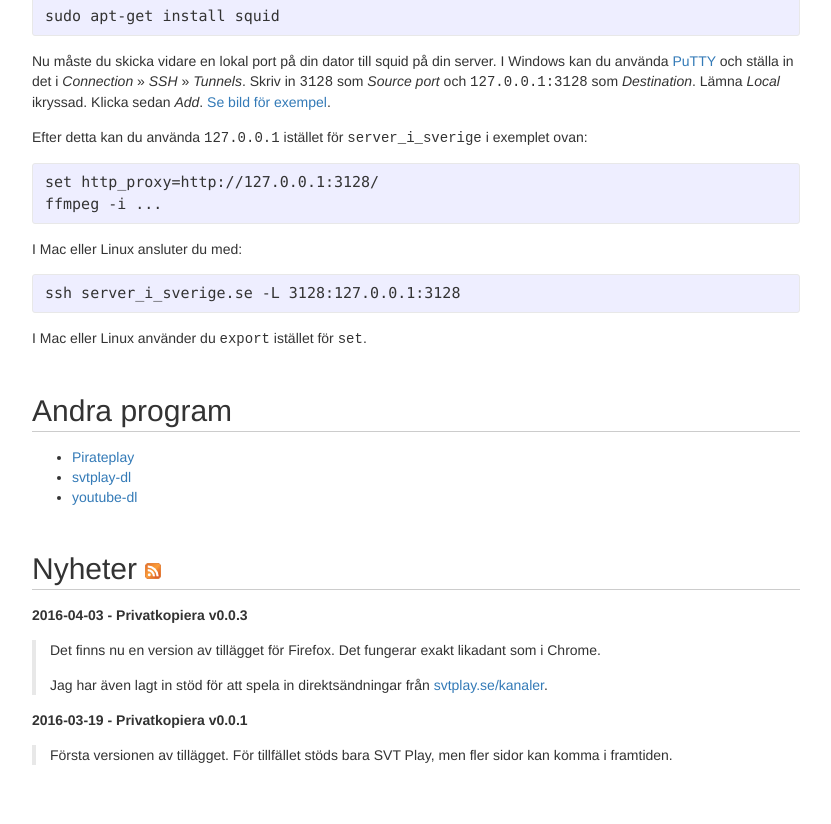
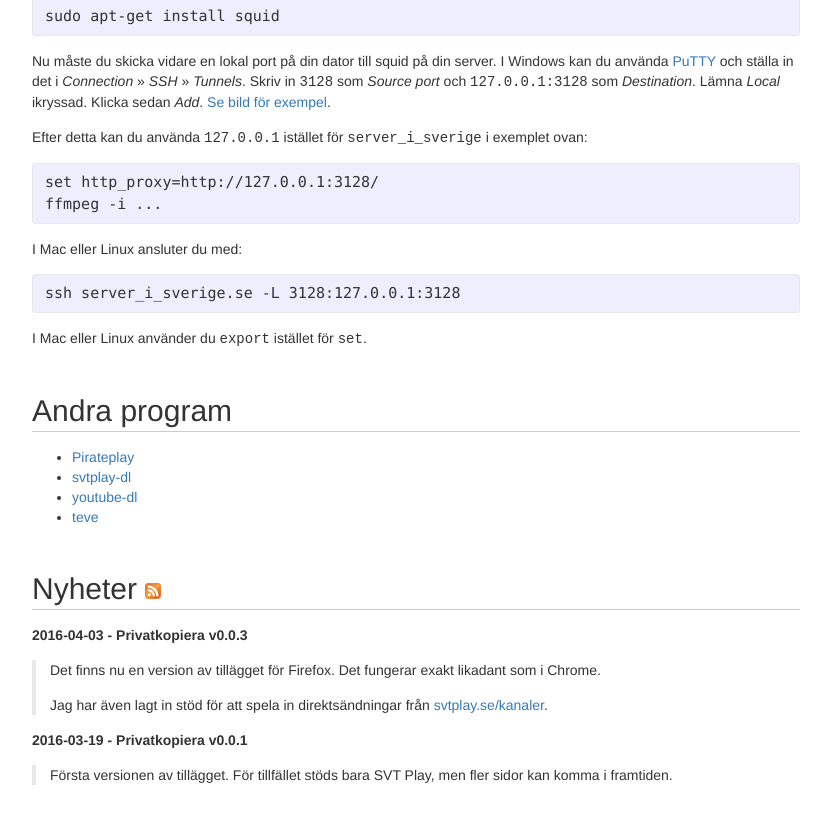
Before and after one commit to stefansundin/privatkopiera, a Jekyll site: the page built from index.html, in a window 1280 px wide and 900 px high, scrolled down 2508 px. Shown: the top 824 px of the window, without its empty margins (224-1055 px from the left). Built offline with Jekyll 4.4.1, drawn with Linux system fonts in a browser that asks for light colours.

Commit message:
Add teve.

```diff
--- a/index.html
+++ b/index.html
@@ -165,6 +165,7 @@ ssh server_i_sverige.se -L 3128:127.0.0.1:3128
       <li><a target="_blank" href="http://www.pirateplay.se/">Pirateplay</a></li>
       <li><a target="_blank" href="https://github.com/spaam/svtplay-dl">svtplay-dl</a></li>
       <li><a target="_blank" href="https://github.com/rg3/youtube-dl">youtube-dl</a></li>
+      <li><a target="_blank" href="https://chiselapp.com/user/jesper/repository/teve/index">teve</a></li>
     </ul>
 
 
```
